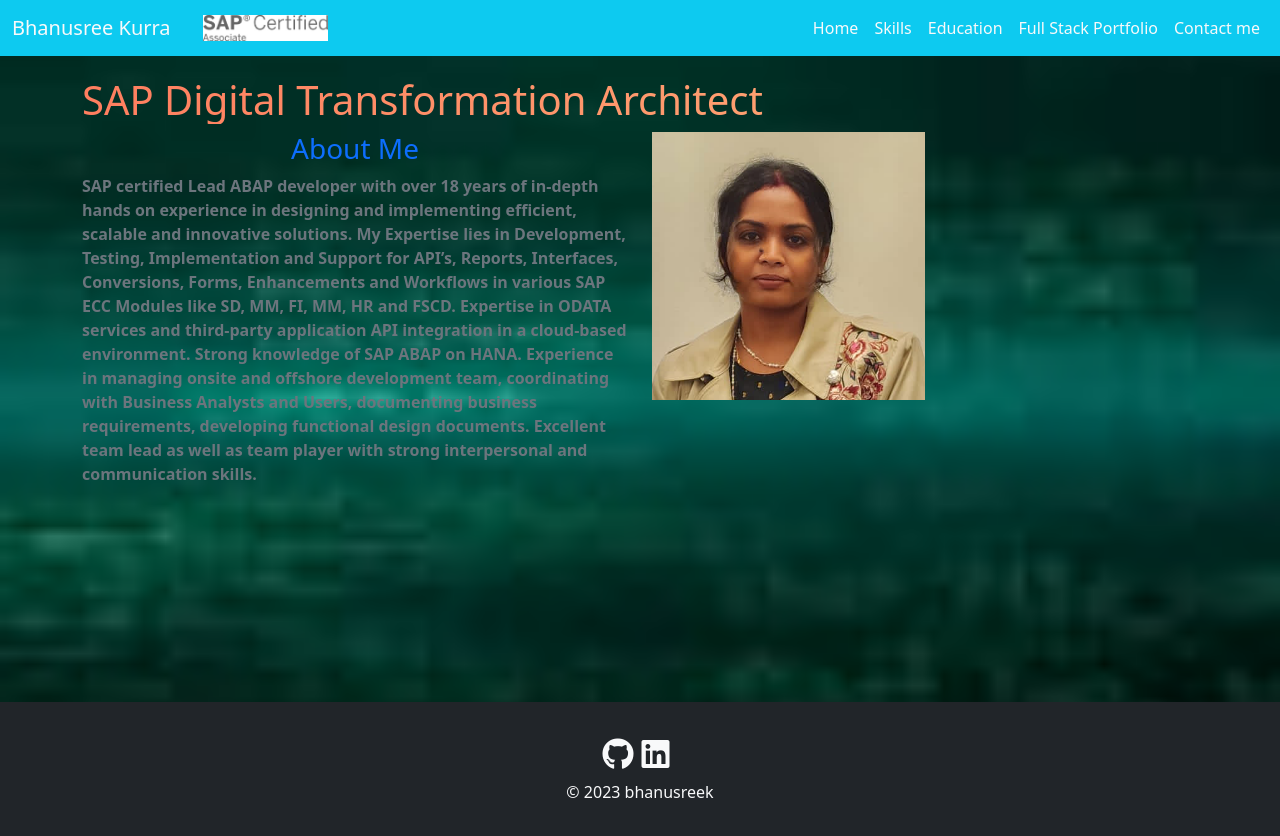
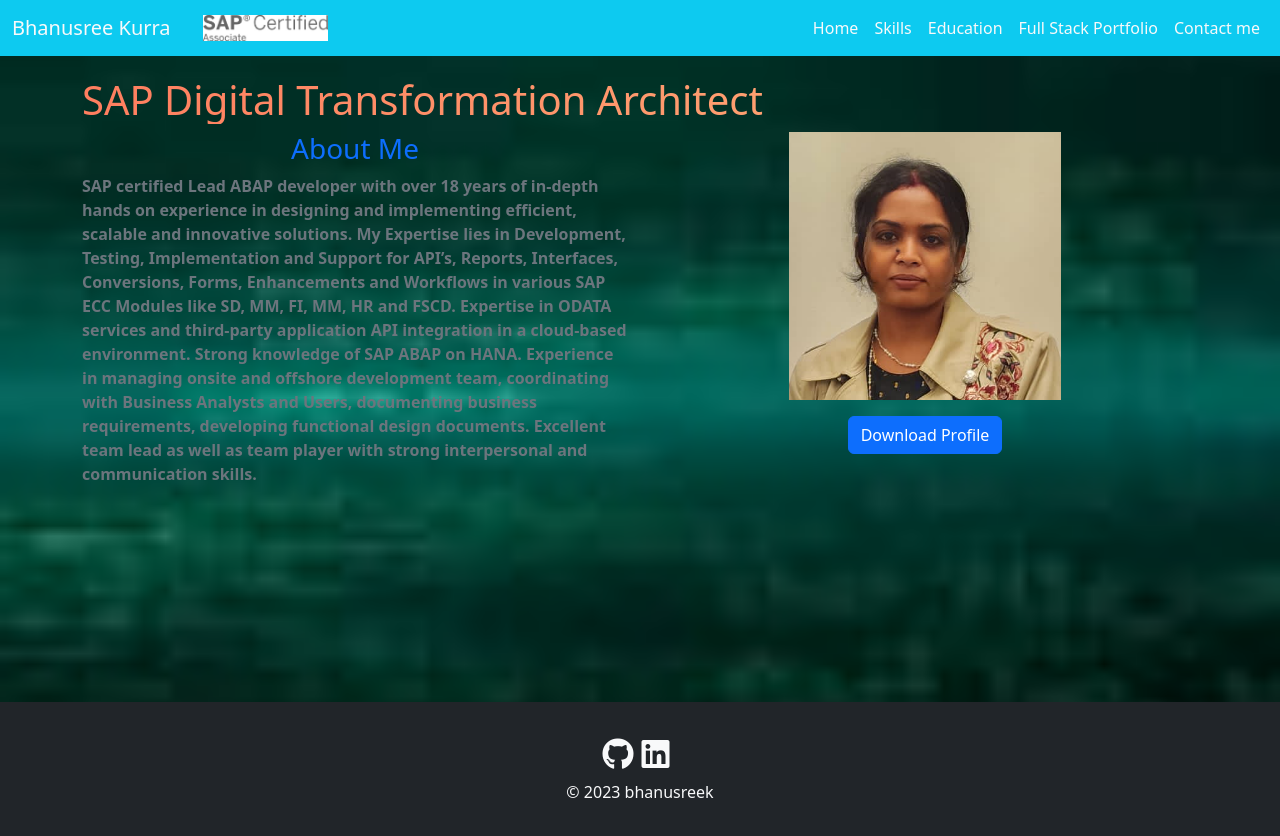
Before and after one commit to bhanusreek85/My-profile, a React (Vite) app: page / in a window 1280 px wide. Shown: the top 836 px of the page. Built offline with nearby package versions, Linux system fonts and the light colour scheme.

Commit message:
added download profile option on homepage

```diff
--- a/src/pages/HomePage.jsx
+++ b/src/pages/HomePage.jsx
@@ -14,8 +14,9 @@ export default function HomePage() {
                   SAP certified Lead ABAP developer with over 18 years of in-depth hands on experience in designing and implementing efficient, scalable and innovative solutions. My Expertise lies in Development, Testing, Implementation and Support for API’s, Reports, Interfaces, Conversions, Forms, Enhancements and Workflows in various SAP ECC Modules like SD, MM, FI, MM, HR and FSCD. Expertise in ODATA services and third-party application API integration in a cloud-based environment. Strong knowledge of SAP ABAP on HANA. Experience in managing onsite and offshore development team, coordinating with Business Analysts and Users, documenting business requirements, developing functional design documents. Excellent team lead as well as team player with strong interpersonal and communication skills.
                 </p>
               </div>
-              <div className="col-md-6">
-                <img src={sampleImage} alt="Sample" className="small-image" />
+              <div className="col-md-6 d-flex flex-column align-items-center">
+                <img src={sampleImage} alt="Sample" className="small-image mb-3" />
+                <a href="/Assets/Bhanusree_Kurra_Resume.pdf" className="btn btn-primary" download>Download Profile</a>
               </div>
              </div>
             </div>
```
Also changed, not shown: 1 other file (tests, documents, lock files or other folders).
